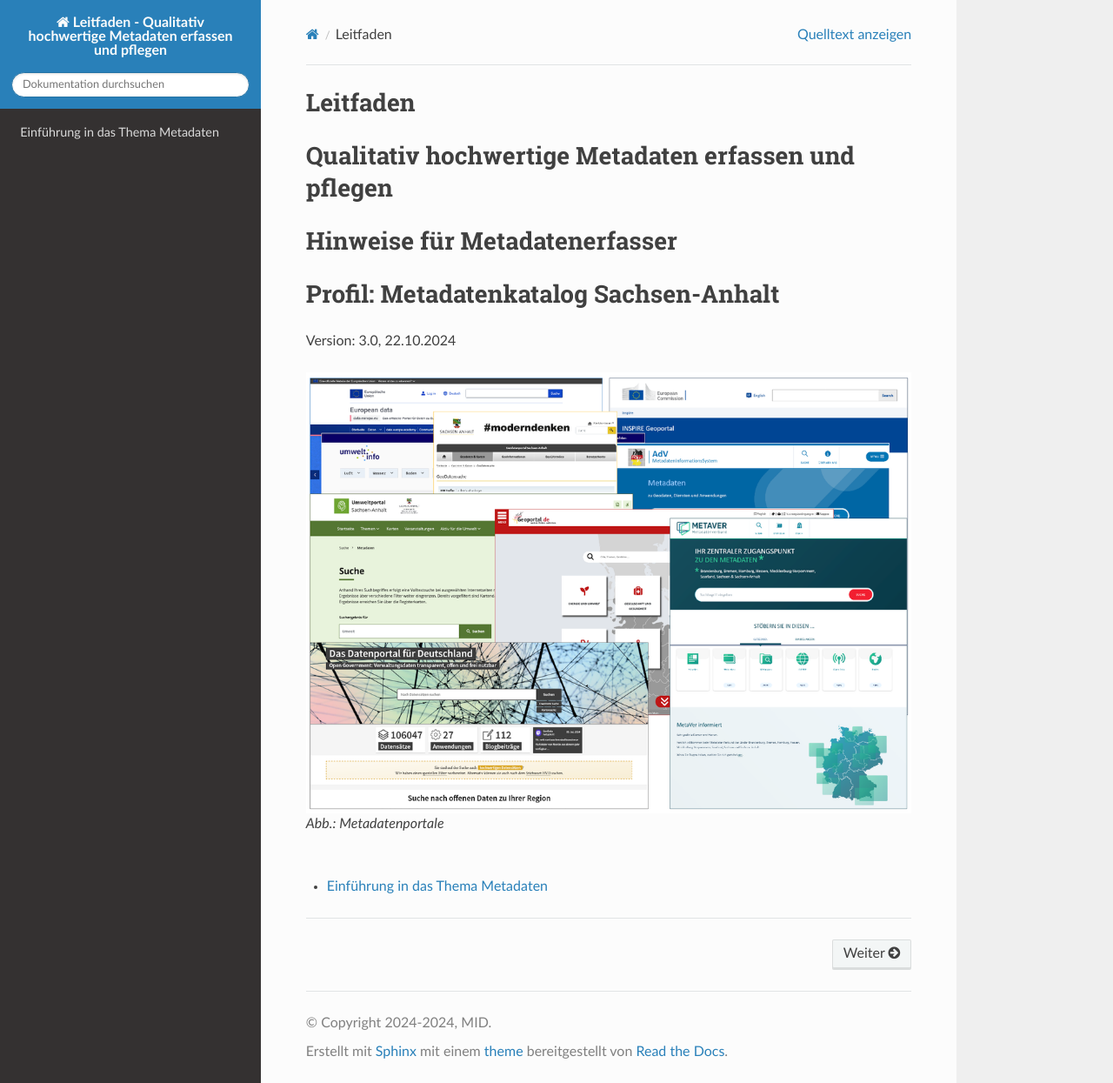
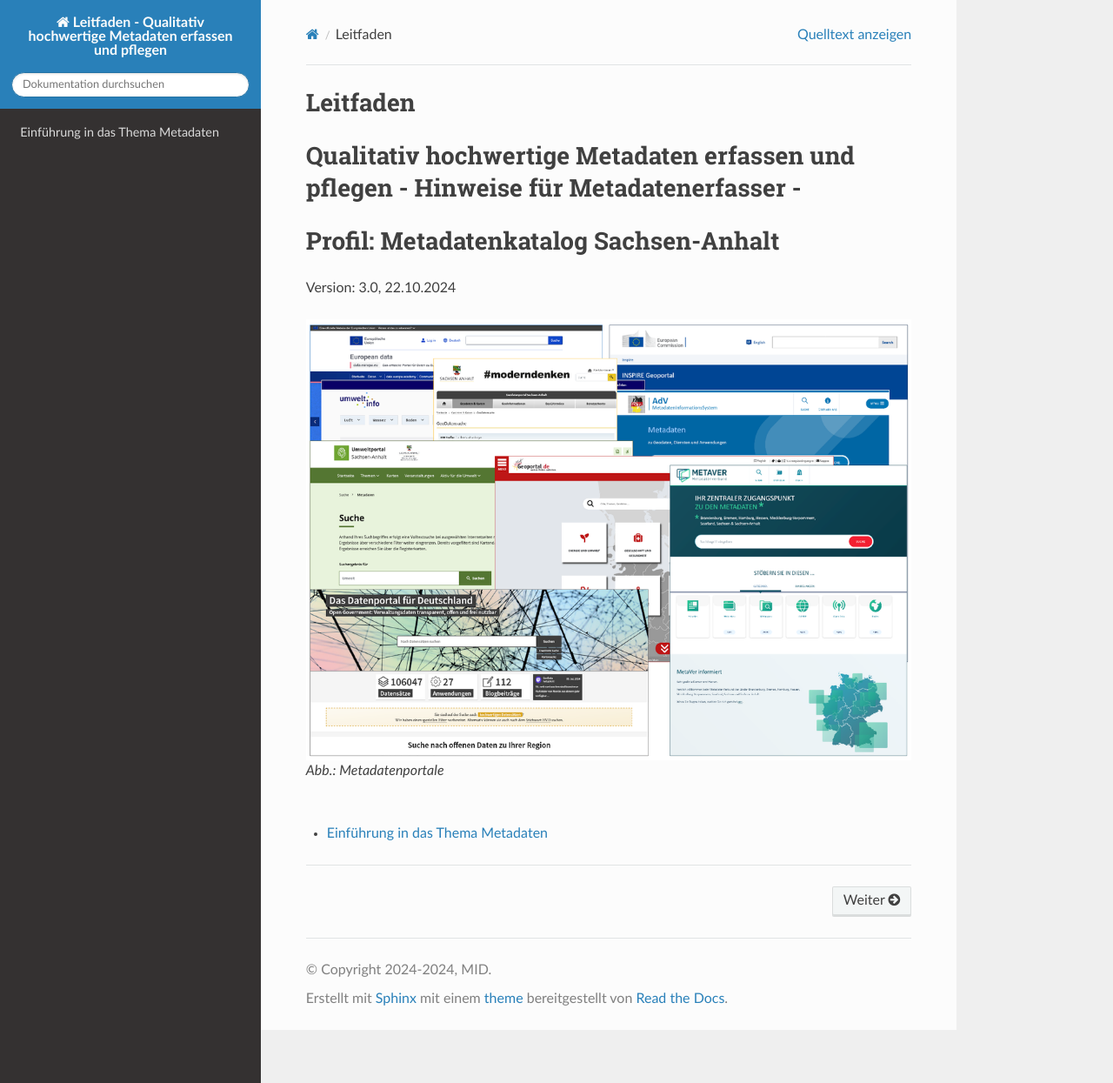
Before and after one commit to tomiwo/ingrid-mdk-st-high-quality-metadata, a Sphinx documentation site: the page built from docs/index.rst, in a window 1280 px wide and 1245 px high. Shown: the whole window at 87% size. Built offline with Sphinx 7.4.7 and the Read the Docs theme 3.1.0, drawn with Linux system fonts in a browser that asks for light colours; pages that are not in the unit, such as notebooks, are missing from menus.

```diff
--- a/docs/index.rst
+++ b/docs/index.rst
@@ -7,12 +7,9 @@
 ==========
 Leitfaden
 ==========
-======================================================
-Qualitativ hochwertige Metadaten erfassen und pflegen
-======================================================
-===============================
-Hinweise für Metadatenerfasser
-===============================
+=========================================================================================
+Qualitativ hochwertige Metadaten erfassen und pflegen - Hinweise für Metadatenerfasser -
+=========================================================================================
 ========================================
 Profil: Metadatenkatalog Sachsen-Anhalt
 ========================================
```
